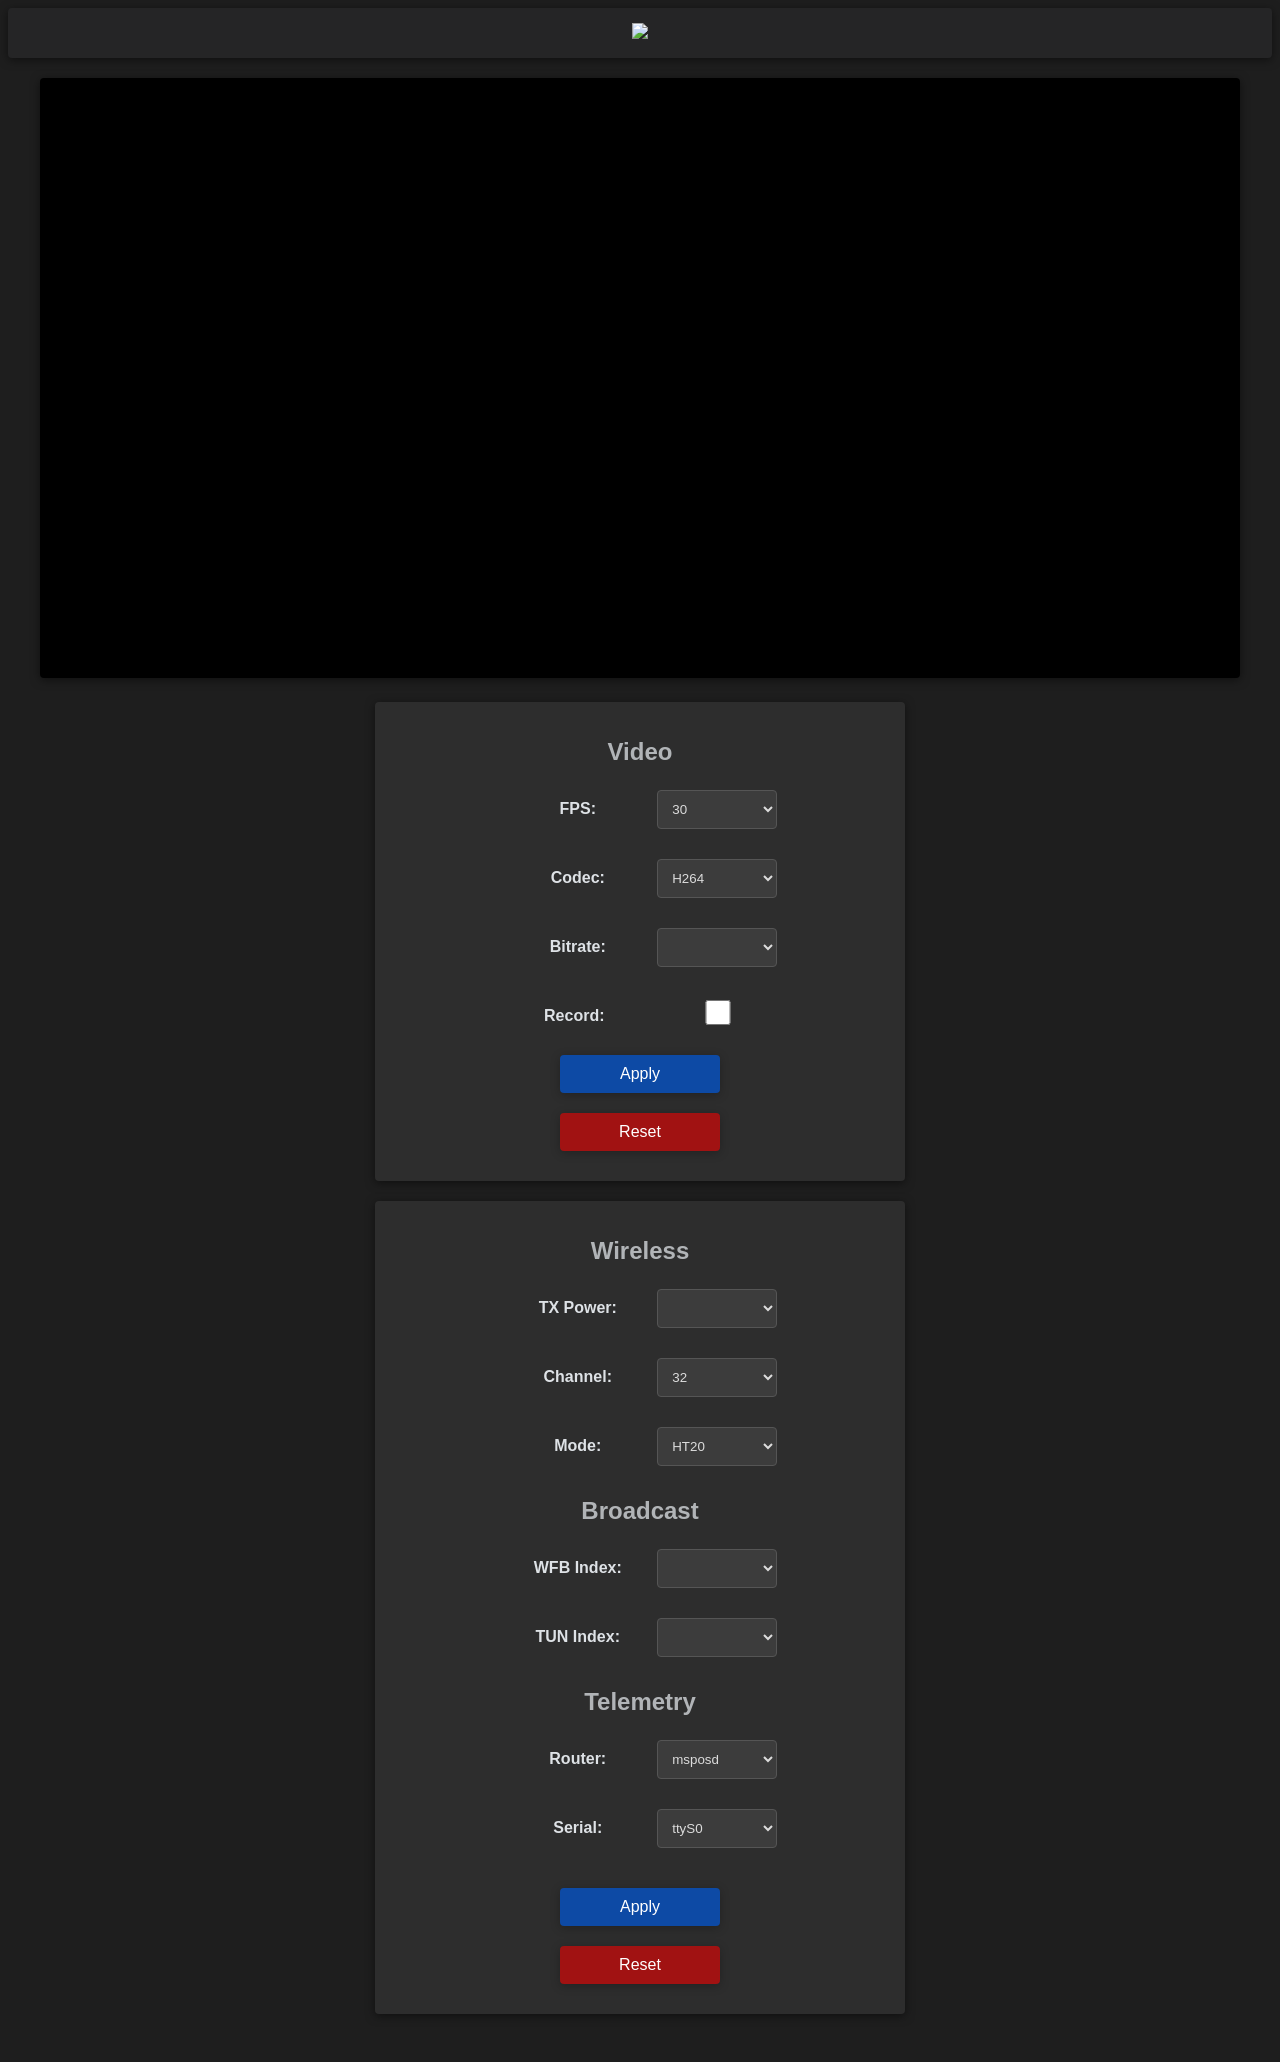
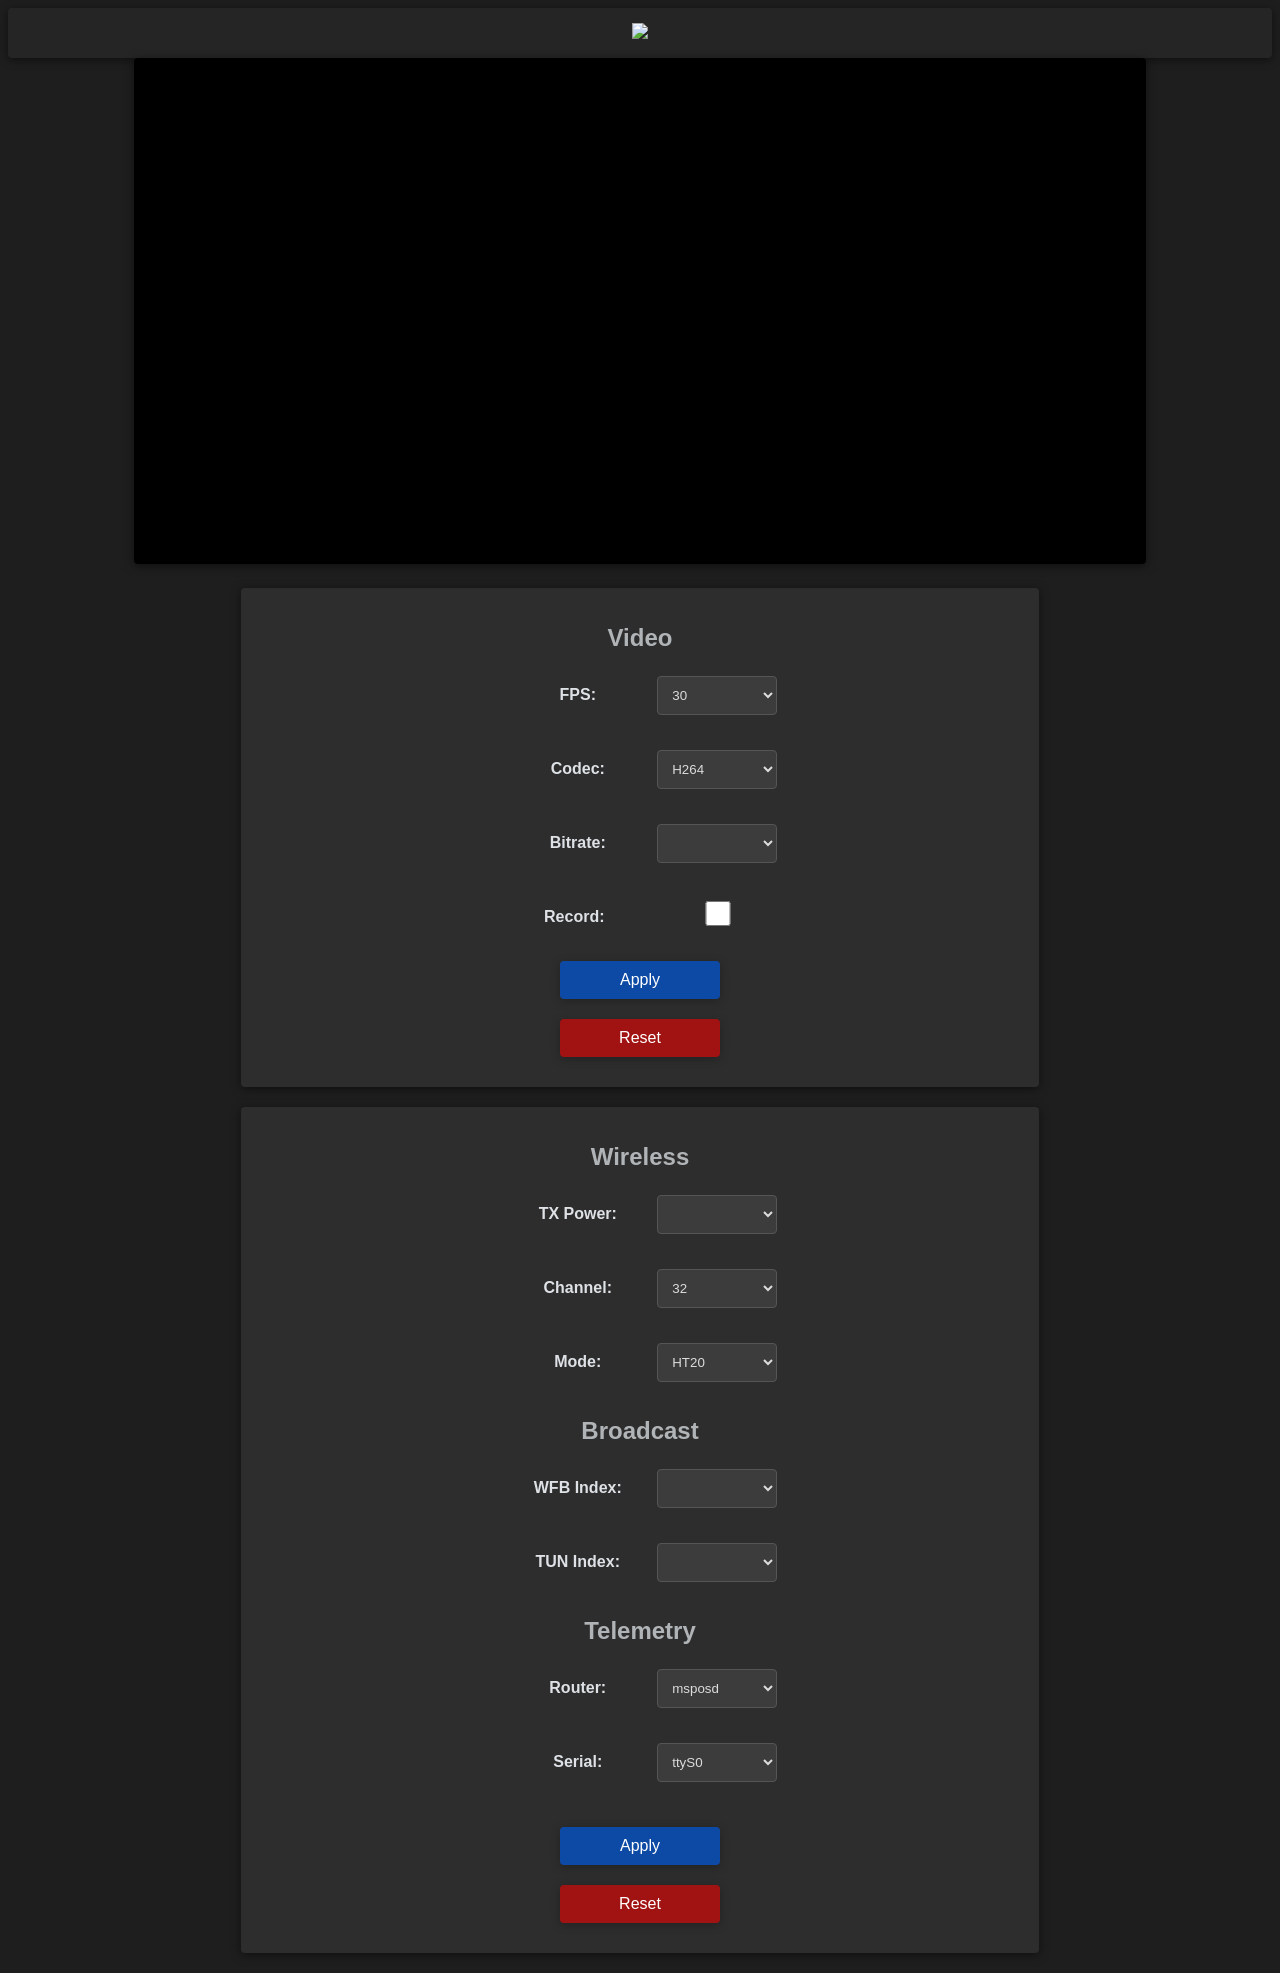

[no ci] Update wifibroadcast-ng webui

--- a/general/package/wifibroadcast-ng/www/style.css
+++ b/general/package/wifibroadcast-ng/www/style.css
@@ -19,15 +19,15 @@ h3 {
 	color: #dee2e6bf;
 }
 
-.container {
-	padding: 20px;
+.row {
+	margin: 20px;
 }
 
 .form-section {
 	background-color: #2d2d2d;
 	border-radius: 4px;
 	box-shadow: 0 2px 10px #00000080;
-	max-width: 40%;
+	max-width: 60%;
 	padding: 20px;
 	margin: 20px auto;
 }
@@ -76,6 +76,14 @@ h3 {
 	box-shadow: 0 2px 10px #00000040;
 }
 
+#preview {
+	width: 100%;
+	max-width: 80%;
+	background-color: #000;
+	box-shadow: 0 2px 10px #00000080;
+	border-radius: 4px;
+}
+
 #apply-video-button, #apply-wfb-button {
 	background-color: #0d4aa5;
 }
@@ -90,16 +98,4 @@ h3 {
 
 #reset-video-button:hover, #reset-wfb-button:hover {
 	background-color: #cf1717;
-}
-
-#preview {
-	width: 100%;
-	max-width: 1200px;
-	background-color: #000;
-	box-shadow: 0 2px 10px #00000080;
-	border-radius: 4px;
-}
-
-.row {
-	margin-bottom: 15px;
 }
